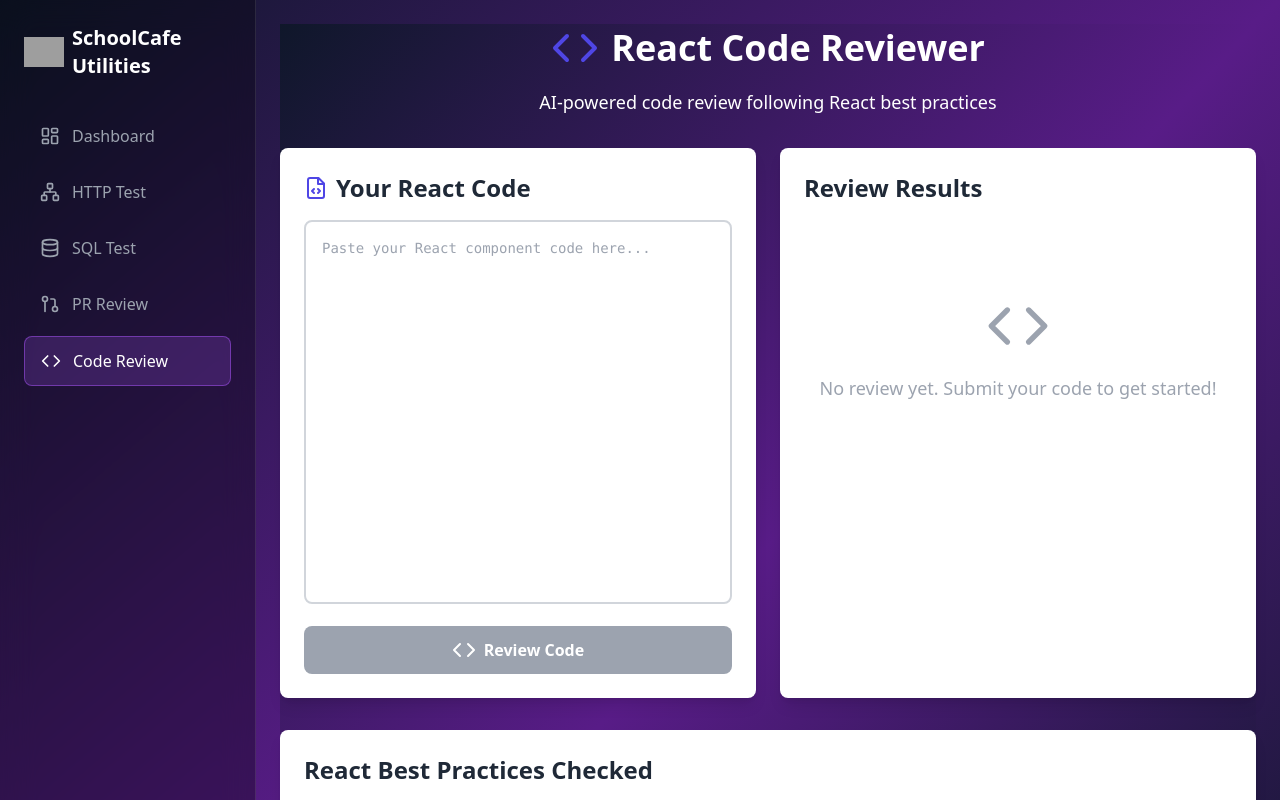
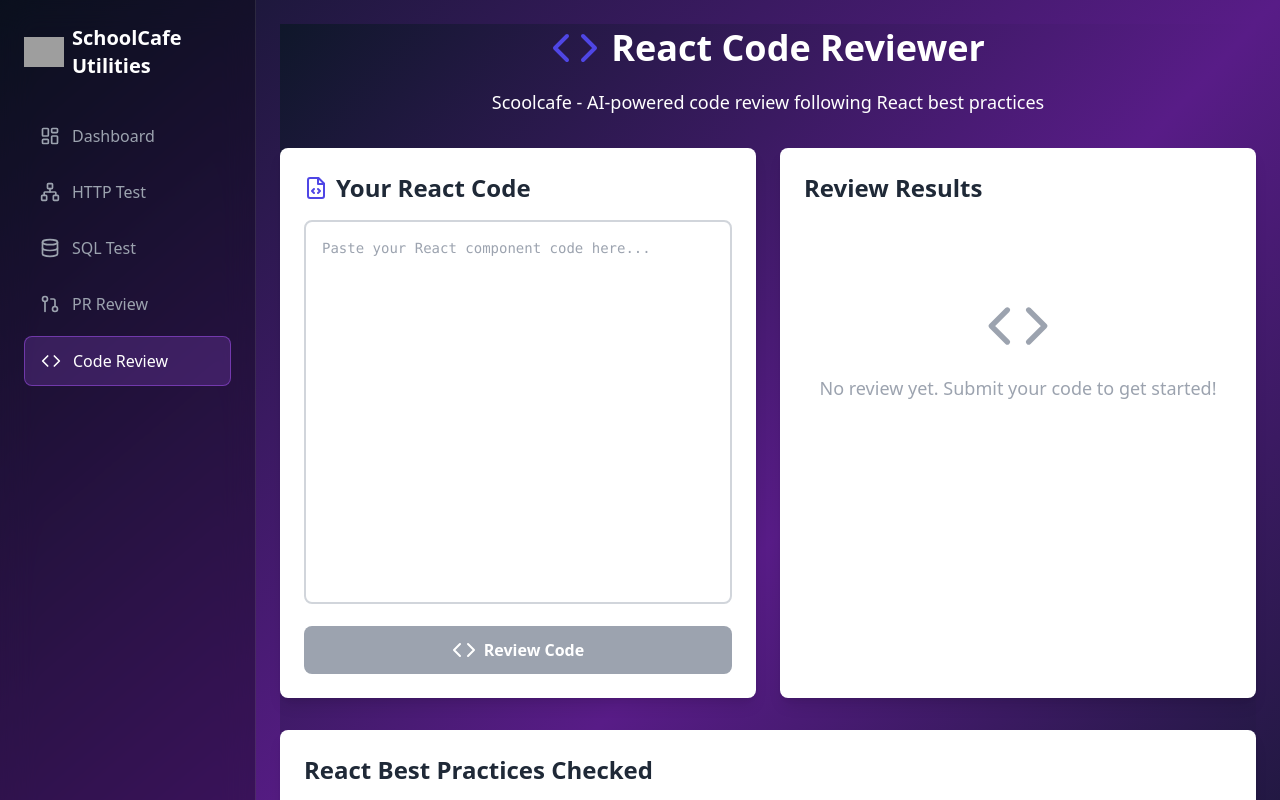
Before and after one commit to ganeshkatla355/performancetool, a React (Vite) app: page / in a window 1280 px wide. Both pictures are taken after a click on the button "Code Review". Shown: the top 800 px of the page. Built offline with nearby package versions, Linux system fonts and the light colour scheme; grey boxes are pictures that could not be loaded.

Commit message:
with out build

```diff
--- a/src/ReactCodeReview.jsx
+++ b/src/ReactCodeReview.jsx
@@ -34,7 +34,10 @@ export default function ReactCodeReviewer() {
 
     try {
       const apiUrl = 'https://api.openai.com/v1/chat/completions';
-      const OPENAI_API_KEY = "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"; // Replace with your actual key or use env variable
+      const OPENAI_API_KEY = process.env.OPENAI_API_KEY;
+      if (!OPENAI_API_KEY) {
+        throw new Error('OPENAI_API_KEY is not set. Please configure your environment variable.');
+      }
 
       const systemPrompt = `You are an expert React code reviewer. Review the following React code and provide a comprehensive analysis following these best practices and standards:\n\n**React Best Practices to Check:**\n1. Component Structure & Organization\n2. Hooks usage (useState, useEffect, useMemo, useCallback)\n3. Props validation and TypeScript types\n4. Performance optimizations\n5. Accessibility (a11y)\n6. Code readability and maintainability\n7. Error handling\n8. Security concerns\n9. Testing considerations\n10. Modern React patterns (avoid deprecated APIs)\n\n**Output Format:**\nRespond ONLY with a JSON object (no markdown, no preamble) in this exact structure:\n{\n  "overallScore": <number 0-100>,\n  "summary": "<brief summary>",\n  "issues": [\n    {\n      "severity": "critical|high|medium|low",\n      "category": "<category name>",\n      "issue": "<description>",\n      "recommendation": "<how to fix>"\n    }\n  ],\n  "goodPractices": ["<practice 1>", "<practice 2>"],\n  "securityConcerns": ["<concern 1>"] or [],\n  "performanceImprovements": ["<improvement 1>"] or [],\n  "accessibilityIssues": ["<issue 1>"] or [],\n  "suggestedCode": "<complete refactored code with all fixes applied>"\n}\n\n**Code to Review:**\n\`\`\`jsx\n${code}\n\`\`\`\n\nRemember: Return ONLY the JSON object, nothing else.`;
 
@@ -90,7 +93,7 @@ export default function ReactCodeReviewer() {
             <Code className="w-12 h-12 text-indigo-600 mr-3" />
             <h1 className="text-4xl font-bold text-white">React Code Reviewer</h1>
           </div>
-          <p className="text-white text-lg">AI-powered code review following React best practices</p>
+          <p className="text-white text-lg">Scoolcafe - AI-powered code review following React best practices</p>
         </div>
 
         <div className="grid grid-cols-1 lg:grid-cols-2 gap-6">
```
Also changed, not shown: 2 other files (tests, documents, lock files or other folders).
